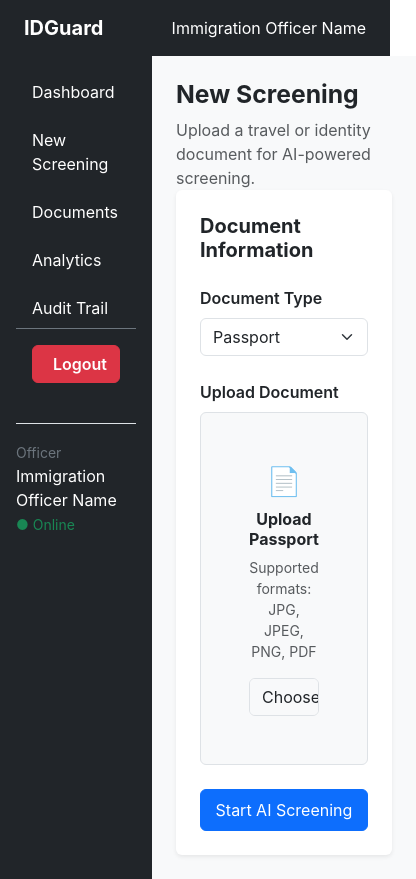
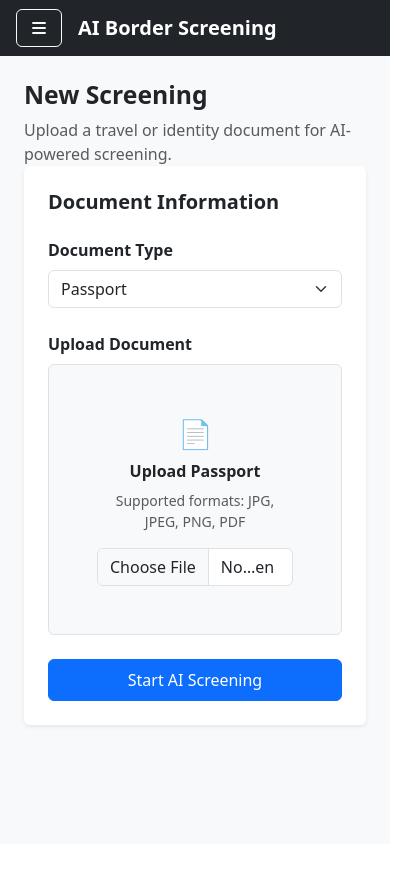
Before and after one commit to rajangel01/SIH-frontend, a React (Create React App) app: page /screening in a window 390 px wide. Shown: the whole page, 416 px wide, since content can reach past the window. After the commit the page ends 844 px from the top, so only its background shows below. Built offline with nearby package versions, Linux system fonts and the light colour scheme.

Commit message:
mobile responsive

```diff
--- a/public/index.html
+++ b/public/index.html
@@ -26,6 +26,7 @@
     -->
     <title>IDGuard</title>
     <link href="https://cdn.jsdelivr.net/npm/bootstrap@5.3.8/dist/css/bootstrap.min.css" rel="stylesheet" integrity="sha384-sRIl4kxILFvY47J16cr9ZwB07vP4J8+LH7qKQnuqkuIAvNWLzeN8tE5YBujZqJLB" crossorigin="anonymous">
+    <link rel="stylesheet" href="https://cdnjs.cloudflare.com/ajax/libs/font-awesome/7.3.1/css/all.min.css" integrity="sha512-QeR2VH+lsBE5LSAe1Q5EnTBbe7XTBubt8dG93Y7gidSgdMCr8nVqKcfKAMyN96SV8KDbZVTDXChatu5G2KQGzg==" crossorigin="anonymous" referrerpolicy="no-referrer">
   </head>
   <body>
     <noscript>You need to enable JavaScript to run this app.</noscript>
--- a/src/App.js
+++ b/src/App.js
@@ -1,60 +1,77 @@
-import React from "react";
+import React, { useState } from "react";
 import { BrowserRouter, Routes, Route, Navigate } from "react-router-dom";
 
-// Components
 import Dashboard from "./components/Dashboard";
 import NewScreening from "./components/NewScreening";
 import Documents from "./components/Documents";
-// import Alerts from "./components/Alerts";
 import Analytics from "./components/Analytics";
 import AuditTrail from "./components/AuditTrail";
-// import Settings from "./components/Settings";
-// import Login from "./components/Login";
 import Navbar from "./components/Navbar";
 import Sidebar from "./components/Sidebar";
 
 function App() {
+  const [isSidebarOpen, setIsSidebarOpen] = useState(false);
+
   return (
     <BrowserRouter>
-      <Routes>
-        {" "}
-        {/* Login Page <Route path="/" element={<Login />} />{" "} */}
-        {/* Main Application */}{" "}
-        <Route
-          path="*"
-          element={
-            <>
-              {" "}
-              {/* Top Navbar */} <Navbar />{" "}
-              <div className="d-flex">
-                {" "}
-                {/* Left Sidebar */} <Sidebar /> {/* Main Content */}{" "}
-                <main
-                  className="flex-grow-1 bg-light"
-                  style={{ minHeight: "calc(100vh - 56px)" }}
-                >
-                  {" "}
-                  <Routes>
-                    {" "}
-                    <Route path="/" element={<Dashboard />} />{" "}
-                    <Route path="/screening" element={<NewScreening />} />{" "}
-                    <Route path="/documents" element={<Documents />} />{" "}
-                    {/* <Route path="/alerts" element={<Alerts />} />{" "} */}
-                    <Route path="/analytics" element={<Analytics />} />{" "}
-                    <Route path="/audit-trail" element={<AuditTrail />} />{" "}
-                    {/* <Route path="/settings" element={<Settings />} />{" "} */}
-                    {/* Default */}{" "}
-                    <Route
-                      path="*"
-                      element={<Navigate to="/dashboard" replace />}
-                    />{" "}
-                  </Routes>{" "}
-                </main>{" "}
-              </div>{" "}
-            </>
-          }
-        />{" "}
-      </Routes>
+      <div className="min-vh-100">
+
+        {/* Navbar */}
+        <Navbar
+          setIsSidebarOpen={setIsSidebarOpen}
+        />
+
+        <div className="d-flex">
+
+          {/* Sidebar */}
+          <Sidebar
+            isOpen={isSidebarOpen}
+            setIsOpen={setIsSidebarOpen}
+          />
+
+          {/* Main Content */}
+          <main
+            className="flex-grow-1 bg-light"
+            style={{
+              minHeight: "calc(100vh - 56px)",
+              width: "100%",
+            }}
+          >
+            <Routes>
+
+              <Route path="/" element={<Dashboard />} />
+
+              <Route
+                path="/screening"
+                element={<NewScreening />}
+              />
+
+              <Route
+                path="/documents"
+                element={<Documents />}
+              />
+
+              <Route
+                path="/analytics"
+                element={<Analytics />}
+              />
+
+              <Route
+                path="/audit-trail"
+                element={<AuditTrail />}
+              />
+
+              {/* Unknown URL */}
+              <Route
+                path="*"
+                element={<Navigate to="/" replace />}
+              />
+
+            </Routes>
+          </main>
+
+        </div>
+      </div>
     </BrowserRouter>
   );
 }
--- a/src/components/Navbar.jsx
+++ b/src/components/Navbar.jsx
@@ -1,16 +1,35 @@
-
 import React from "react";
 
-function Navbar() {
+function Navbar({ setIsSidebarOpen }) {
   return (
-    <nav className="navbar navbar-dark bg-dark px-4">
-      <span className="navbar-brand fw-bold">
-        IDGuard
-      </span>
+    <nav className="navbar navbar-dark bg-dark px-3">
 
-      <div className="text-white">
-        Immigration Officer Name
+      <div className="d-flex align-items-center">
+
+        {/* Mobile Menu Button */}
+        <button
+          type="button"
+          className="btn btn-outline-light d-md-none me-2"
+          onClick={() => setIsSidebarOpen(true)}
+        >
+          {/* <i className="bi bi-list fs-4"></i> */}
+          <i class="fa-solid fa-bars"></i>
+        </button>
+
+        {/* Logo */}
+        <span className="navbar-brand fw-bold mb-0">
+          <i className="bi bi-shield-check me-2"></i>
+          AI Border Screening
+        </span>
+
       </div>
+
+      {/* Officer */}
+      <div className="text-white d-none d-sm-block">
+        <i className="bi bi-person-circle me-2"></i>
+        Immigration Officer
+      </div>
+
     </nav>
   );
 }
--- /dev/null
+++ b/src/components/Sidebar.css
@@ -0,0 +1,59 @@
+.sidebar {
+  width: 240px;
+  height: calc(100vh - 56px);
+  position: relative;
+  flex-shrink: 0;
+  overflow-y: auto;
+}
+
+.sidebar-bottom {
+  padding: 0 16px 16px 16px;
+}
+
+.sidebar-mobile-header {
+  display: flex;
+  align-items: center;
+  justify-content: space-between;
+  padding: 15px;
+  border-bottom: 1px solid #495057;
+}
+
+.sidebar-overlay {
+  display: none;
+}
+
+
+/* Mobile */
+@media (max-width: 767.98px) {
+
+  .sidebar {
+    position: fixed;
+    top: 0;
+    left: -260px;
+    width: 250px;
+    height: 100vh;
+    z-index: 1050;
+    transition: left 0.3s ease;
+    overflow-y: auto;
+  }
+
+  .sidebar.sidebar-open {
+    left: 0;
+  }
+
+  .sidebar-overlay {
+    display: block;
+    position: fixed;
+    top: 0;
+    left: 0;
+    width: 100%;
+    height: 100%;
+    background: rgba(0, 0, 0, 0.5);
+    z-index: 1040;
+  }
+
+  .sidebar-bottom {
+    padding: 15px;
+  }
+
+}
--- a/src/components/Sidebar.jsx
+++ b/src/components/Sidebar.jsx
@@ -1,76 +1,108 @@
-
 import React from "react";
 import { NavLink } from "react-router-dom";
+import "./Sidebar.css";
 
-function Sidebar() {
-  const handleLogout = () => {
-    // Login page par redirect
-    // navigate("/");
+function Sidebar({ isOpen, setIsOpen }) {
+
+  const closeSidebar = () => {
+    setIsOpen(false);
   };
+
   return (
+    <>
+      {/* Mobile Overlay */}
+      {isOpen && (
         <div
-      className="bg-dark text-white p-3"
-      style={{
-        width: "240px",
-        minHeight: "calc(100vh - 56px)"
-      }}
+          className="sidebar-overlay"
+          onClick={closeSidebar}
+        ></div>
+      )}
+
+      {/* Sidebar */}
+      <div
+        className={`sidebar bg-dark text-white ${
+          isOpen ? "sidebar-open" : ""
+        }`}
       >
 
+        {/* Mobile Header */}
+        <div className="sidebar-mobile-header d-md-none">
 
-      <div className="nav flex-column gap-2">
+          <span className="fw-bold">
+            Menu
+          </span>
+
+          <button
+            type="button"
+            className="btn btn-sm btn-outline-light"
+            onClick={closeSidebar}
+          >
+            {/* <i className="bi bi-x-lg"></i> */}
+            <i class="fa-solid fa-circle-xmark"></i>
+          </button>
+
+        </div>
+
+        {/* Navigation */}
+        <div className="nav flex-column gap-2 p-3">
 
           <NavLink
             to="/"
             className="nav-link text-white"
+            onClick={closeSidebar}
           >
+            <i className="bi bi-speedometer2 me-2"></i>
             Dashboard
           </NavLink>
 
           <NavLink
             to="/screening"
             className="nav-link text-white"
+            onClick={closeSidebar}
           >
+            <i className="bi bi-search me-2"></i>
             New Screening
           </NavLink>
 
           <NavLink
             to="/documents"
             className="nav-link text-white"
+            onClick={closeSidebar}
           >
+            <i className="bi bi-file-earmark-text me-2"></i>
             Documents
           </NavLink>
-
-
 
           <NavLink
             to="/analytics"
             className="nav-link text-white"
+            onClick={closeSidebar}
           >
+            <i className="bi bi-bar-chart me-2"></i>
             Analytics
           </NavLink>
 
           <NavLink
             to="/audit-trail"
             className="nav-link text-white"
+            onClick={closeSidebar}
           >
+            <i className="bi bi-shield-check me-2"></i>
             Audit Trail
           </NavLink>
 
+        </div>
 
-      </div>
-      <div className="p-3 border-top border-secondary">
+        {/* Bottom Section */}
+        <div className="sidebar-bottom">
 
-        <button
-          className="btn btn-danger w-100 fw-semibold"
-          onClick={handleLogout}
-        >
+          <div className="border-top border-secondary pt-3">
+
+            <button className="btn btn-danger w-100 fw-semibold mb-3">
               <i className="bi bi-box-arrow-right me-2"></i>
               Logout
             </button>
 
-      </div>
-
-      <div className="border-top mt-4 pt-3">
             <small className="text-secondary">
               Officer
             </small>
@@ -82,8 +114,13 @@ function Sidebar() {
             <small className="text-success">
               ● Online
             </small>
+
           </div>
+
         </div>
+
+      </div>
+    </>
   );
 }
 
--- a/src/index.css
+++ b/src/index.css
@@ -1,13 +1,12 @@
-body {
+html,
+body,
+#root {
   margin: 0;
-  font-family: -apple-system, BlinkMacSystemFont, 'Segoe UI', 'Roboto', 'Oxygen',
-    'Ubuntu', 'Cantarell', 'Fira Sans', 'Droid Sans', 'Helvetica Neue',
-    sans-serif;
-  -webkit-font-smoothing: antialiased;
-  -moz-osx-font-smoothing: grayscale;
+  padding: 0;
+  width: 100%;
+  min-height: 100%;
 }
 
-code {
-  font-family: source-code-pro, Menlo, Monaco, Consolas, 'Courier New',
-    monospace;
+body {
+  overflow-x: hidden;
 }
--- a/src/index.js
+++ b/src/index.js
@@ -3,6 +3,8 @@ import ReactDOM from 'react-dom/client';
 import './index.css';
 import App from './App';
 import reportWebVitals from './reportWebVitals';
+import "bootstrap/dist/css/bootstrap.min.css";
+import "bootstrap/dist/js/bootstrap.bundle.min.js";
 
 const root = ReactDOM.createRoot(document.getElementById('root'));
 root.render(
@@ -11,7 +13,4 @@ root.render(
   </React.StrictMode>
 );
 
-// If you want to start measuring performance in your app, pass a function
-// to log results (for example: reportWebVitals(console.log))
-// or send to an analytics endpoint. Learn more: https://bit.ly/CRA-vitals
 reportWebVitals();
```
Also changed, not shown: src/components/Layout.jsx (added, +33 -0 lines). Lines whose indentation alone changed are shown as unchanged.
